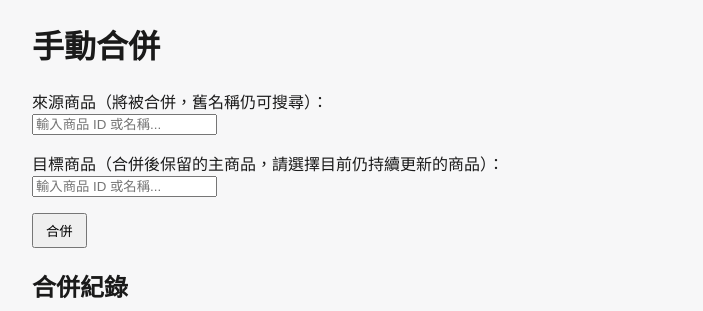
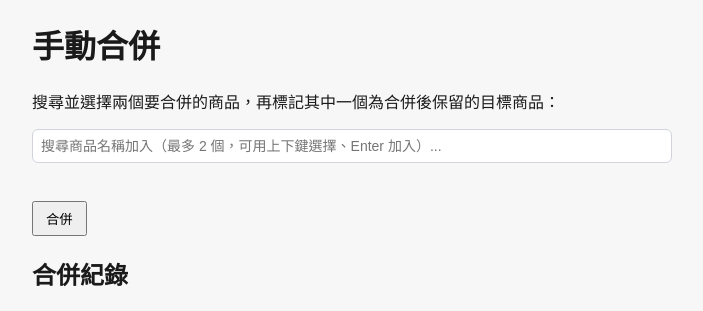
Before and after one commit to xthywork/coolpc-price-history, a Python web app: template src/coolpc/admin_api/templates/merge.html in a window 1280 px wide. Shown: the part 48-359 px from the top of the page, without its empty margins (58-761 px from the left). Run offline with Jinja, Linux system fonts and the light colour scheme; the template is opened without the code that fills it, so the values that code supplies are empty.

Commit message:
feat(admin): manual merge picker matches the compare page's chip UX, adds a target marker
Replaced the two separate source/target search inputs with the same
single-search-box + chip picker pattern used on the public compare page
(absolutely positioned suggestion dropdown, arrow-key/Enter navigation,
Escape and click-outside to close, wrapping chips instead of truncated
text) — capped at 2 chips instead of 5. Reuses the existing AND-only
/products/search-json endpoint, unchanged.

New on top of the compare picker: each chip has a "保留（合併後的目標
商品）" radio, so the admin explicitly marks which of the two selected
products is the merge target — the other is implicitly the source. JS
keeps the existing hidden source_id/target_id form fields in sync, so
the POST /merge route and its validation are completely unchanged.
Submission is blocked client-side with an inline hint until exactly one
product is marked as the target.

Co-Authored-By: Claude Sonnet 5 <noreply@anthropic.com>
Claude-Session: https://claude.ai/code/session_01QTzsUR6fa9ciKCyy4F5Jaj

```diff
--- a/src/coolpc/admin_api/templates/merge.html
+++ b/src/coolpc/admin_api/templates/merge.html
@@ -5,21 +5,39 @@
 {% if message %}<p style="color:#15803d">{{ message }}</p>{% endif %}
 {% if error %}<p style="color:#b91c1c">{{ error }}</p>{% endif %}
 
-<form method="post" action="/merge">
-  <p>
-    來源商品（將被合併，舊名稱仍可搜尋）：<br>
-    <input type="text" name="source_id" id="sourceInput" placeholder="輸入商品 ID 或名稱..."
-           autocomplete="off" pattern="[0-9]+" title="請直接輸入商品 ID，或輸入名稱後從清單中點選一項" required>
-    <div id="sourceResults"></div>
-    <span id="sourceSelected"></span>
-  </p>
-  <p>
-    目標商品（合併後保留的主商品，請選擇目前仍持續更新的商品）：<br>
-    <input type="text" name="target_id" id="targetInput" placeholder="輸入商品 ID 或名稱..."
-           autocomplete="off" pattern="[0-9]+" title="請直接輸入商品 ID，或輸入名稱後從清單中點選一項" required>
-    <div id="targetResults"></div>
-    <span id="targetSelected"></span>
-  </p>
+<style>
+  #mergePickerBox { position: relative; max-width: 640px; }
+  #mergeSearchInput { width: 100%; box-sizing: border-box; padding: 8px; border: 1px solid #d1d5db; border-radius: 6px; font-size: 14px; }
+  #mergeChips { display: flex; flex-wrap: wrap; gap: 8px; margin-top: 10px; }
+  .mergeChip {
+    display: flex; flex-direction: column; gap: 4px; max-width: 280px;
+    background: #eef2ff; border: 1px solid #c7d2fe; border-radius: 8px; padding: 8px 10px;
+  }
+  .mergeChipTop { display: flex; justify-content: space-between; align-items: flex-start; gap: 6px; }
+  .mergeChipName { white-space: normal; word-break: break-word; font-size: 13px; line-height: 1.3; }
+  .mergeChipRemove { cursor: pointer; color: #6366f1; font-weight: bold; flex-shrink: 0; }
+  .mergeChipRemove:hover { color: #ef4444; }
+  .mergeChipTargetLabel { font-size: 12px; color: #374151; display: flex; align-items: center; gap: 4px; cursor: pointer; }
+  #mergeSearchResults {
+    position: absolute; left: 0; right: 0; top: 100%; margin-top: 4px;
+    background: #fff; border: 1px solid #d1d5db; border-radius: 6px;
+    box-shadow: 0 4px 10px rgba(0,0,0,0.12); max-height: 260px; overflow-y: auto; z-index: 20;
+  }
+  #mergeSearchResults div { padding: 8px; cursor: pointer; font-size: 14px; border-bottom: 1px solid #f1f5f9; }
+  #mergeSearchResults div:last-child { border-bottom: none; }
+  #mergeSearchResults div.active, #mergeSearchResults div:hover { background: #eef2ff; }
+  #mergePickerHint { font-size: 12px; color: #b91c1c; margin-top: 4px; min-height: 1em; }
+</style>
+<form method="post" action="/merge" id="mergeForm">
+  <p>搜尋並選擇兩個要合併的商品，再標記其中一個為合併後保留的目標商品：</p>
+  <div id="mergePickerBox">
+    <input type="text" id="mergeSearchInput" placeholder="搜尋商品名稱加入（最多 2 個，可用上下鍵選擇、Enter 加入）..." autocomplete="off">
+    <div id="mergeSearchResults" hidden></div>
+  </div>
+  <div id="mergeChips"></div>
+  <p id="mergePickerHint"></p>
+  <input type="hidden" name="source_id" id="sourceIdHidden">
+  <input type="hidden" name="target_id" id="targetIdHidden">
   <button type="submit">合併</button>
 </form>
 
@@ -46,37 +64,153 @@
 </table>
 
 <script>
-function setupProductSearch(inputId, resultsId, selectedId) {
-  const input = document.getElementById(inputId);
-  const results = document.getElementById(resultsId);
-  const selected = document.getElementById(selectedId);
-  let timer;
-  input.addEventListener('input', () => {
-    clearTimeout(timer);
-    const q = input.value.trim();
-    // 純數字視為直接輸入 ID，不需要（也不該）觸發名稱搜尋建議清單
-    if (!q || /^[0-9]+$/.test(q)) { results.innerHTML = ''; selected.textContent = ''; return; }
-    timer = setTimeout(async () => {
+(function () {
+  const MAX_CHIPS = 2;
+  const searchInput = document.getElementById('mergeSearchInput');
+  const resultsBox = document.getElementById('mergeSearchResults');
+  const chipsBox = document.getElementById('mergeChips');
+  const hint = document.getElementById('mergePickerHint');
+  const sourceHidden = document.getElementById('sourceIdHidden');
+  const targetHidden = document.getElementById('targetIdHidden');
+  const form = document.getElementById('mergeForm');
+  let activeIndex = -1;
+  let currentItems = [];
+  let debounceTimer;
+
+  function currentIds() {
+    return Array.from(chipsBox.querySelectorAll('.mergeChip')).map(el => parseInt(el.dataset.id, 10));
+  }
+
+  function syncHidden() {
+    const chips = Array.from(chipsBox.querySelectorAll('.mergeChip'));
+    const targetChip = chips.find(c => c.querySelector('.mergeChipTargetRadio').checked);
+    const sourceChip = chips.find(c => c !== targetChip);
+    targetHidden.value = targetChip ? targetChip.dataset.id : '';
+    sourceHidden.value = sourceChip ? sourceChip.dataset.id : '';
+  }
+
+  function wireChip(chip) {
+    chip.querySelector('.mergeChipRemove').addEventListener('click', () => {
+      chip.remove();
+      syncHidden();
+      hint.textContent = '';
+    });
+    chip.querySelector('.mergeChipTargetRadio').addEventListener('change', syncHidden);
+  }
+
+  function addChip(id, name) {
+    if (currentIds().includes(id)) return;
+    if (currentIds().length >= MAX_CHIPS) {
+      hint.textContent = `最多只能選擇 ${MAX_CHIPS} 個商品（來源＋目標）。`;
+      return;
+    }
+    const chip = document.createElement('div');
+    chip.className = 'mergeChip';
+    chip.dataset.id = id;
+    chip.innerHTML =
+      '<div class="mergeChipTop">' +
+        '<span class="mergeChipName"></span>' +
+        '<span class="mergeChipRemove" title="移除">✕</span>' +
+      '</div>' +
+      '<label class="mergeChipTargetLabel">' +
+        '<input type="radio" name="mergeTargetChoice" class="mergeChipTargetRadio">' +
+        '保留（合併後的目標商品）' +
+      '</label>';
+    chip.querySelector('.mergeChipName').textContent = name;
+    chipsBox.appendChild(chip);
+    wireChip(chip);
+    syncHidden();
+    hint.textContent = '';
+  }
+
+  function closeResults() {
+    resultsBox.hidden = true;
+    resultsBox.innerHTML = '';
+    activeIndex = -1;
+    currentItems = [];
+  }
+
+  function highlight(index) {
+    const children = resultsBox.querySelectorAll('div');
+    children.forEach(c => c.classList.remove('active'));
+    if (index >= 0 && index < children.length) {
+      children[index].classList.add('active');
+      children[index].scrollIntoView({ block: 'nearest' });
+    }
+    activeIndex = index;
+  }
+
+  function renderResults(items) {
+    currentItems = items;
+    activeIndex = -1;
+    resultsBox.innerHTML = '';
+    if (!items.length) { resultsBox.hidden = true; return; }
+    items.forEach((item) => {
+      const div = document.createElement('div');
+      div.textContent = `${item.name}（$${item.price}${item.is_active ? '' : '・已下架'}）`;
+      div.addEventListener('click', () => {
+        addChip(item.id, item.name);
+        searchInput.value = '';
+        closeResults();
+        searchInput.focus();
+      });
+      resultsBox.appendChild(div);
+    });
+    resultsBox.hidden = false;
+  }
+
+  searchInput.addEventListener('input', () => {
+    clearTimeout(debounceTimer);
+    const q = searchInput.value.trim();
+    if (!q) { closeResults(); return; }
+    if (currentIds().length >= MAX_CHIPS) {
+      hint.textContent = `最多只能選擇 ${MAX_CHIPS} 個商品（來源＋目標）。`;
+      closeResults();
+      return;
+    }
+    debounceTimer = setTimeout(async () => {
       const resp = await fetch(`/products/search-json?q=${encodeURIComponent(q)}`);
       const items = await resp.json();
-      results.innerHTML = '';
-      items.forEach(item => {
-        const div = document.createElement('div');
-        div.textContent = `#${item.id} ${item.name}（$${item.price}${item.is_active ? '' : '・已下架'}）`;
-        div.style.cursor = 'pointer';
-        div.style.padding = '4px';
-        div.style.borderBottom = '1px solid #e5e7eb';
-        div.addEventListener('click', () => {
-          input.value = item.id;
-          selected.textContent = `已選擇：${item.name} (#${item.id})`;
-          results.innerHTML = '';
-        });
-        results.appendChild(div);
-      });
+      const already = currentIds();
+      renderResults(items.filter(item => !already.includes(item.id)));
     }, 300);
   });
-}
-setupProductSearch('sourceInput', 'sourceResults', 'sourceSelected');
-setupProductSearch('targetInput', 'targetResults', 'targetSelected');
+
+  searchInput.addEventListener('keydown', (e) => {
+    if (resultsBox.hidden) return;
+    if (e.key === 'ArrowDown') {
+      e.preventDefault();
+      highlight(Math.min(activeIndex + 1, currentItems.length - 1));
+    } else if (e.key === 'ArrowUp') {
+      e.preventDefault();
+      highlight(Math.max(activeIndex - 1, 0));
+    } else if (e.key === 'Enter') {
+      if (activeIndex >= 0 && currentItems[activeIndex]) {
+        e.preventDefault();
+        const item = currentItems[activeIndex];
+        addChip(item.id, item.name);
+        searchInput.value = '';
+        closeResults();
+      }
+    } else if (e.key === 'Escape') {
+      closeResults();
+    }
+  });
+
+  document.addEventListener('click', (e) => {
+    if (!document.getElementById('mergePickerBox').contains(e.target)) closeResults();
+  });
+
+  form.addEventListener('submit', (e) => {
+    syncHidden();
+    if (!sourceHidden.value || !targetHidden.value) {
+      e.preventDefault();
+      hint.textContent = '請選擇兩個商品，並標記其中一個為保留的目標商品。';
+    } else if (sourceHidden.value === targetHidden.value) {
+      e.preventDefault();
+      hint.textContent = '來源與目標商品不可相同。';
+    }
+  });
+})();
 </script>
 {% endblock %}
```
Also changed, not shown: tests/admin_api/test_merge_page.py (+13 -9 lines).
